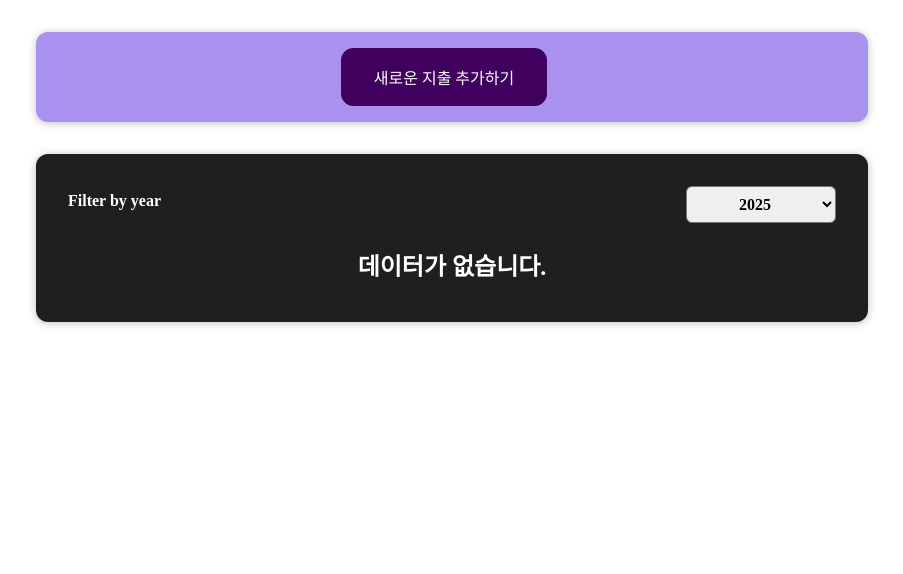
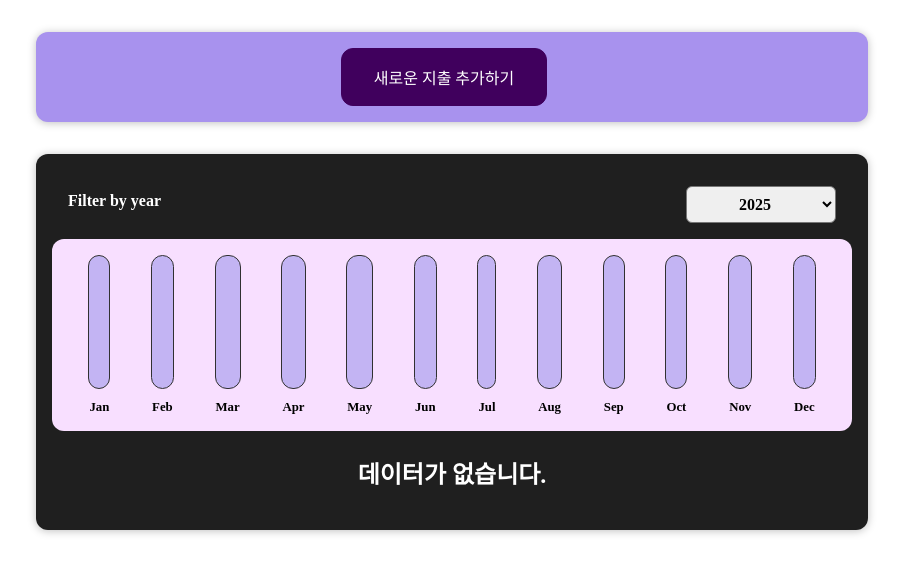
Before and after one commit to seyoung0314/react-study, a React (Vite) app: page / in a window 1280 px wide. Shown: the top 574 px of the page, without its empty margins (188-1091 px from the left). Built offline with nearby package versions, Linux system fonts and the light colour scheme.

Commit message:
차트 만들기

```diff
--- /dev/null
+++ b/src/components/chart/Chart.css
@@ -0,0 +1,9 @@
+.chart {
+  padding: 1rem;
+  border-radius: 12px;
+  background-color: #f8dfff;
+  text-align: center;
+  display: flex;
+  justify-content: space-around;
+  height: 10rem;
+}
--- /dev/null
+++ b/src/components/chart/Chart.jsx
@@ -0,0 +1,16 @@
+import React from "react";
+import ChartBar from "./ChartBar";
+import "./Chart.css";
+
+const Chart = ({ chartDataPoints }) => {
+  // console.log("chartDataPoints : ", chartDataPoints);
+
+  return (
+    <div className="chart">
+      {chartDataPoints.map((item) => (
+        <ChartBar key={Math.random()} chartData={item} />
+      ))}
+    </div>
+  );
+};
+export default Chart;
--- /dev/null
+++ b/src/components/chart/ChartBar.css
@@ -0,0 +1,31 @@
+.chart-bar {
+  height: 100%;
+  display: flex;
+  flex-direction: column;
+  align-items: center;
+}
+
+.chart-bar__inner {
+  height: 100%;
+  width: 100%;
+  border: 1px solid #313131;
+  border-radius: 12px;
+  background-color: #c3b4f3;
+  overflow: hidden;
+  display: flex;
+  flex-direction: column;
+  justify-content: flex-end;
+}
+
+.chart-bar__fill {
+  background-color: #4826b9;
+  width: 100%;
+  transition: all 0.3s ease-out;
+}
+
+.chart-bar__label {
+  font-weight: bold;
+  font-size: 0.8rem;
+  text-align: center;
+  margin-top: 0.7rem;
+}
--- /dev/null
+++ b/src/components/chart/ChartBar.jsx
@@ -0,0 +1,24 @@
+import React from "react";
+
+import "./ChartBar.css";
+
+const ChartBar = ({chartData}) => {
+const {label,value} = chartData;
+
+// console.log("chartData : ",chartData);
+// console.log(label);
+
+
+  return (
+    <div className="chart-bar">
+      <div className="chart-bar__inner">
+        <div
+          className="chart-bar__fill"
+        ></div>
+      </div>
+      <div className="chart-bar__label">{label}</div>
+    </div>
+  );
+};
+
+export default ChartBar;
--- /dev/null
+++ b/src/components/chart/ExpenseChart.jsx
@@ -0,0 +1,24 @@
+import React from 'react';
+import Chart from './Chart';
+
+const ExpenseChart = () => {
+
+  const chartDataPoints = [
+    { label: 'Jan', value: 0 },
+    { label: 'Feb', value: 0 },
+    { label: 'Mar', value: 0 },
+    { label: 'Apr', value: 0 },
+    { label: 'May', value: 0 },
+    { label: 'Jun', value: 0 },
+    { label: 'Jul', value: 0 },
+    { label: 'Aug', value: 0 },
+    { label: 'Sep', value: 0 },
+    { label: 'Oct', value: 0 },
+    { label: 'Nov', value: 0 },
+    { label: 'Dec', value: 0 },
+  ];
+
+  return <Chart chartDataPoints = {chartDataPoints} />;
+};
+
+export default ExpenseChart;
--- a/src/components/expenses/ExpenseList.jsx
+++ b/src/components/expenses/ExpenseList.jsx
@@ -2,6 +2,7 @@
 import ExpenseItem from "./ExpenseItem";
 import "./ExpenseList.css";
 import ExpenseFilter from "./ExpenseFilter";
+import ExpenseChart from "../chart/ExpenseChart";
 
 const ExpenseList = ({ expenses }) => {
   // ExpenseFilter에서 선택한 연도값을 여기서 출력
@@ -34,6 +35,7 @@
   return (
     <div className="expenses">
       <ExpenseFilter onChangeFilter={onFilterChange} />
+      <ExpenseChart></ExpenseChart>
       {content}
     </div>
   );
```
